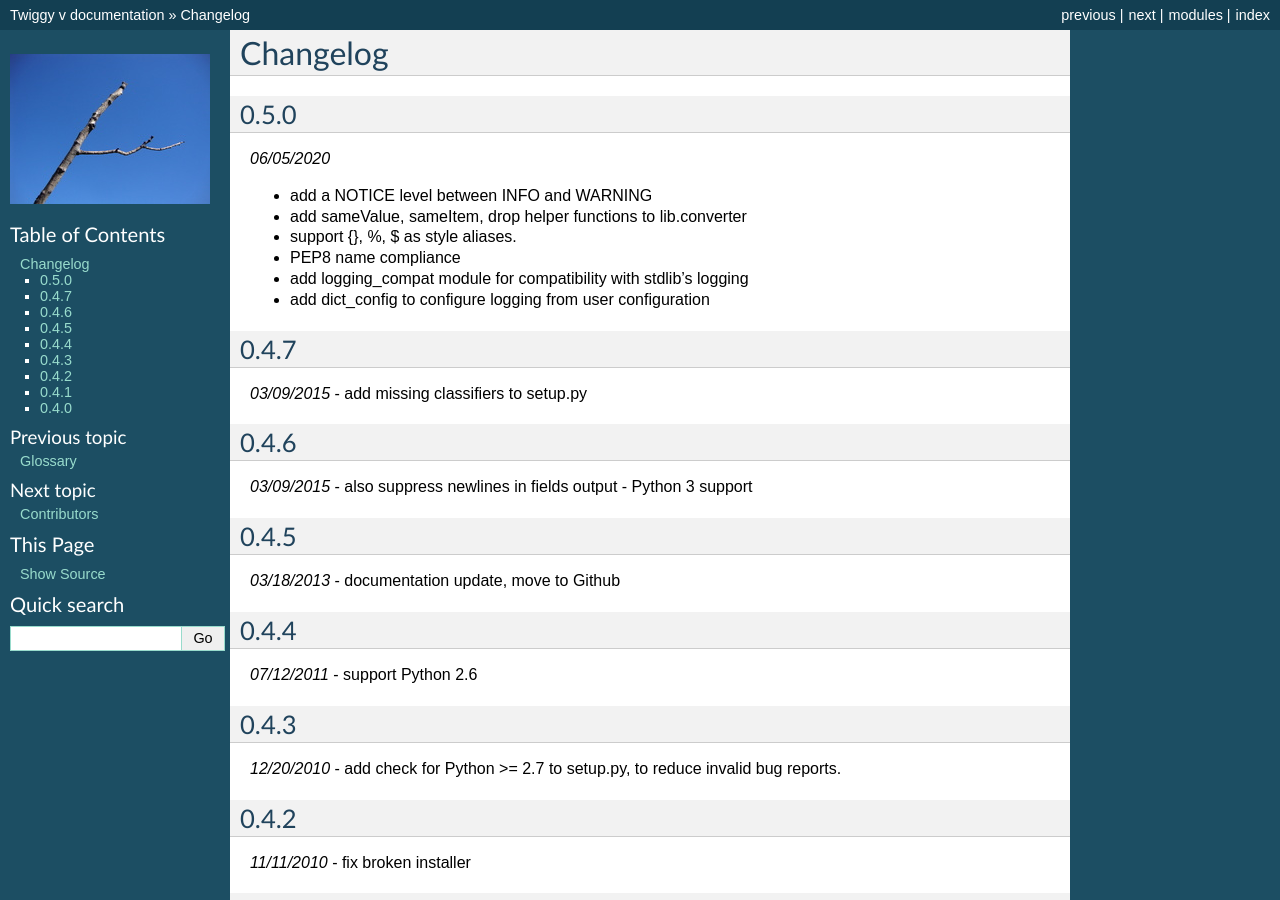
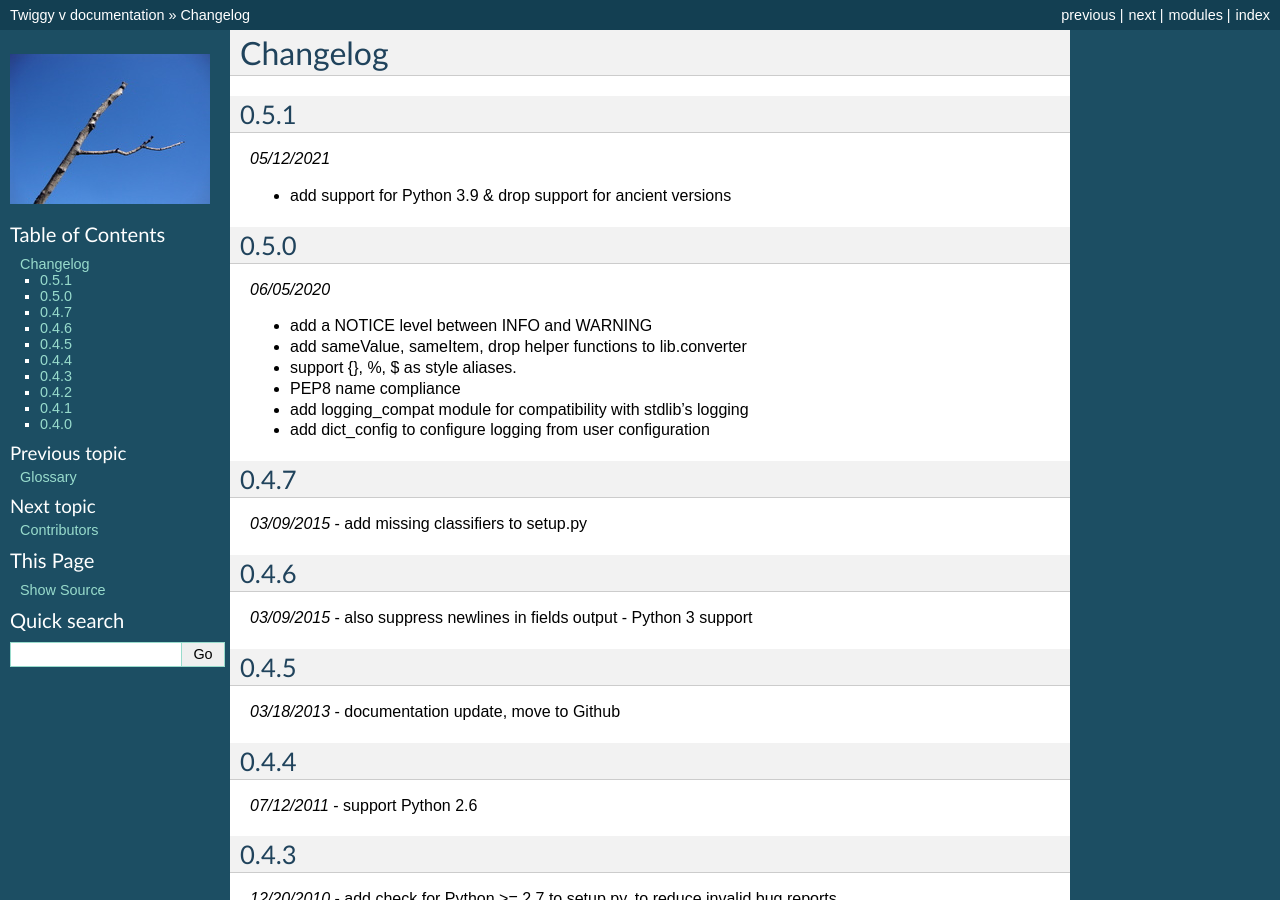
Before and after one commit to wearpants/twiggy, a Sphinx documentation site: the page built from doc/changelog.rst, in a window 1280 px wide and 900 px high. Built offline with Sphinx 7.4.7, drawn with Linux system fonts in a browser that asks for light colours; the version number could not be read and is left out.

Commit message:
Update changelog.rst

```diff
--- a/doc/changelog.rst
+++ b/doc/changelog.rst
@@ -1,6 +1,14 @@
 ###############################
 Changelog
 ###############################
+
+******************************
+0.5.1
+******************************
+*05/12/2021*
+
+- add support for Python 3.9 & drop support for ancient versions
+
 
 ******************************
 0.5.0
```
